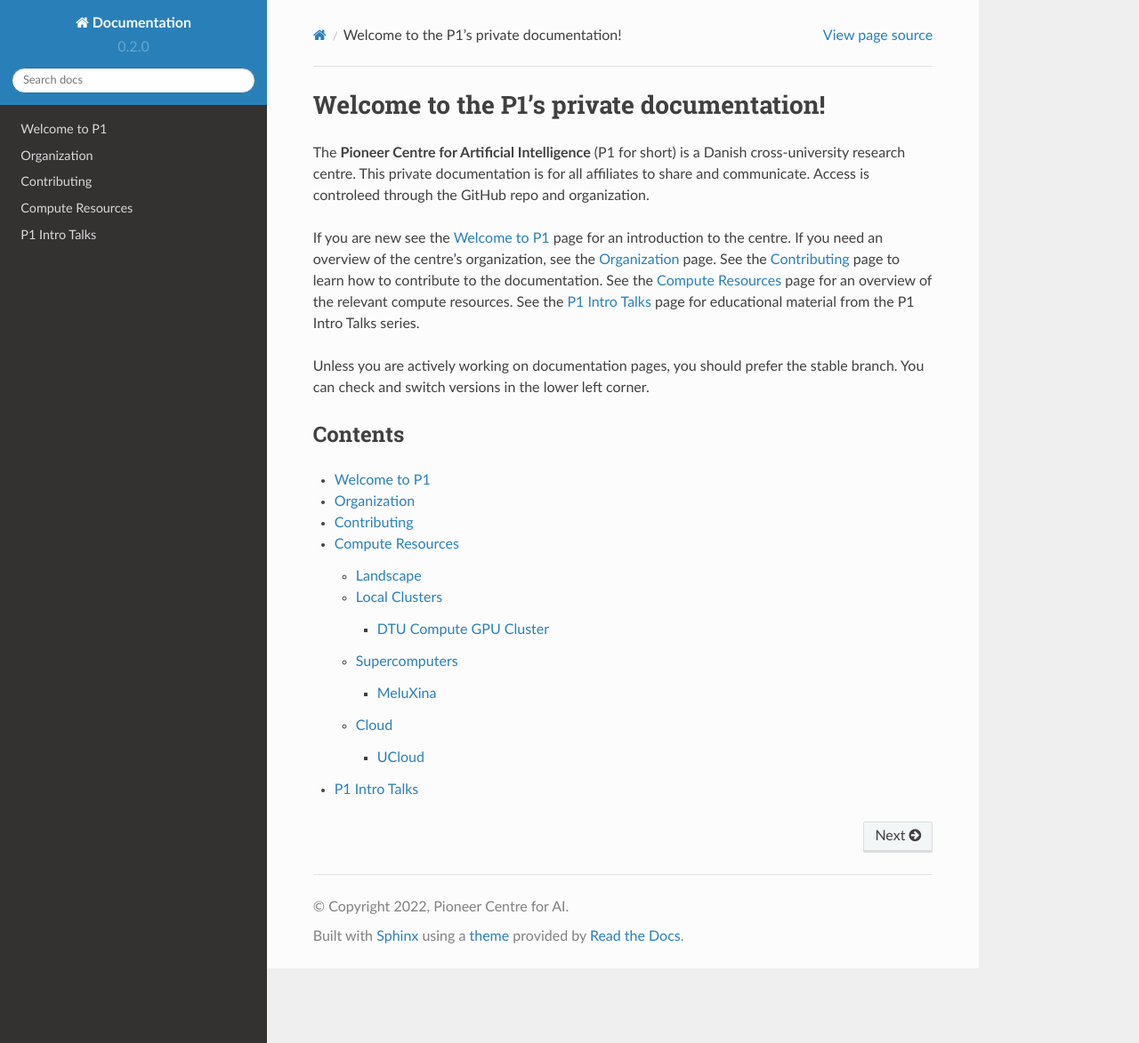
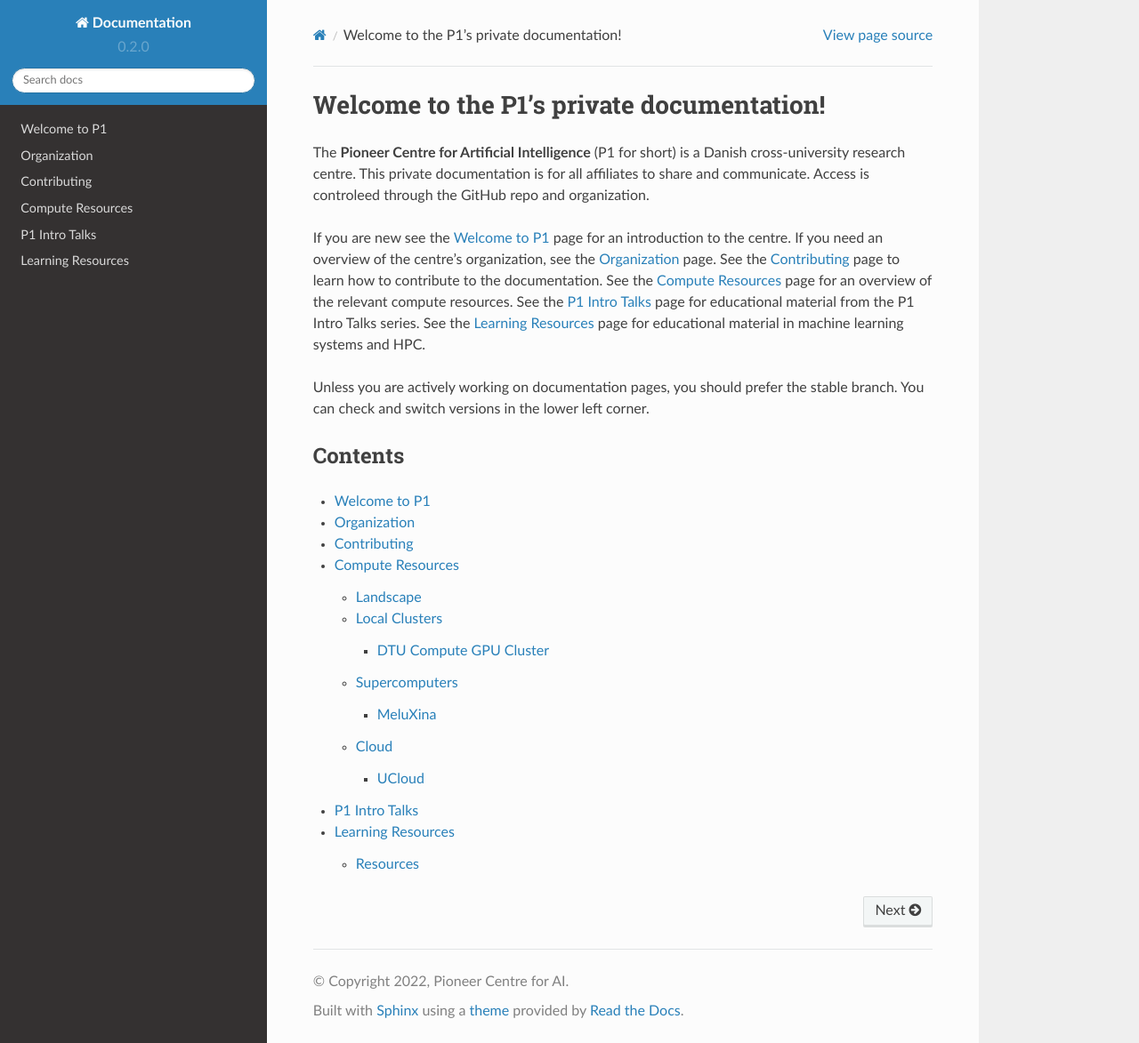
Before and after one commit to Pioneer-Centre-for-AI/p1-compute-documentation, a Sphinx documentation site: the page built from docs/source/index.rst, in a window 1280 px wide and 1173 px high. Shown: the whole window at 89% size. Built offline with Sphinx 7.4.7 and the Read the Docs theme 2.0.0, drawn with Linux system fonts in a browser that asks for light colours.

Commit message:
New learning resources page

```diff
--- a/docs/source/index.rst
+++ b/docs/source/index.rst
@@ -8,6 +8,7 @@
 See the :doc:`contributing` page to learn how to contribute to the documentation.
 See the :doc:`compute-resources` page for an overview of the relevant compute resources.
 See the :doc:`introtalks` page for educational material from the P1 Intro Talks series.
+See the :doc:`learning-resources` page for educational material in machine learning systems and HPC.
 
 Unless you are actively working on documentation pages, you should prefer the stable branch. You can check and switch versions in the lower left corner.
 
@@ -21,3 +22,4 @@
    contributing
    compute-resources
    introtalks
+   learning-resources
```
Also changed, not shown: docs/source/learning-resources.rst (added, +18 -0 lines).
